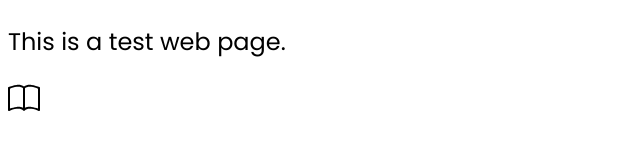
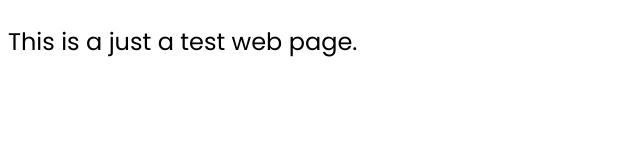
Before and after one commit to stancox/stancox.github.io, a plain HTML site: page index.html in a window 1280 px wide. Shown: the whole page, without its empty margins (0-640 px from the left). Drawn offline with Linux system fonts and the light colour scheme.

Commit message:
changed index.html

```diff
--- a/index.html
+++ b/index.html
@@ -1,5 +1,6 @@
 <!DOCTYPE html>
 <html lang="en">
+
 <head>
   <meta charset="UTF-8" />
   <meta http-equiv="X-UA-Compatible" content="IE=edge" />
@@ -7,8 +8,9 @@
   <link rel="stylesheet" href="styles.css" type="text/css" />
   <title>Document</title>
 </head>
+
 <body>
-    <p>This is a test web page.</p>
-    <img alt="book" src="/assets/img/book.svg" height="32" width="32">
+  <p>This is a just a test web page.</p>
 </body>
+
 </html>
```
Lines whose indentation alone changed are shown as unchanged.
